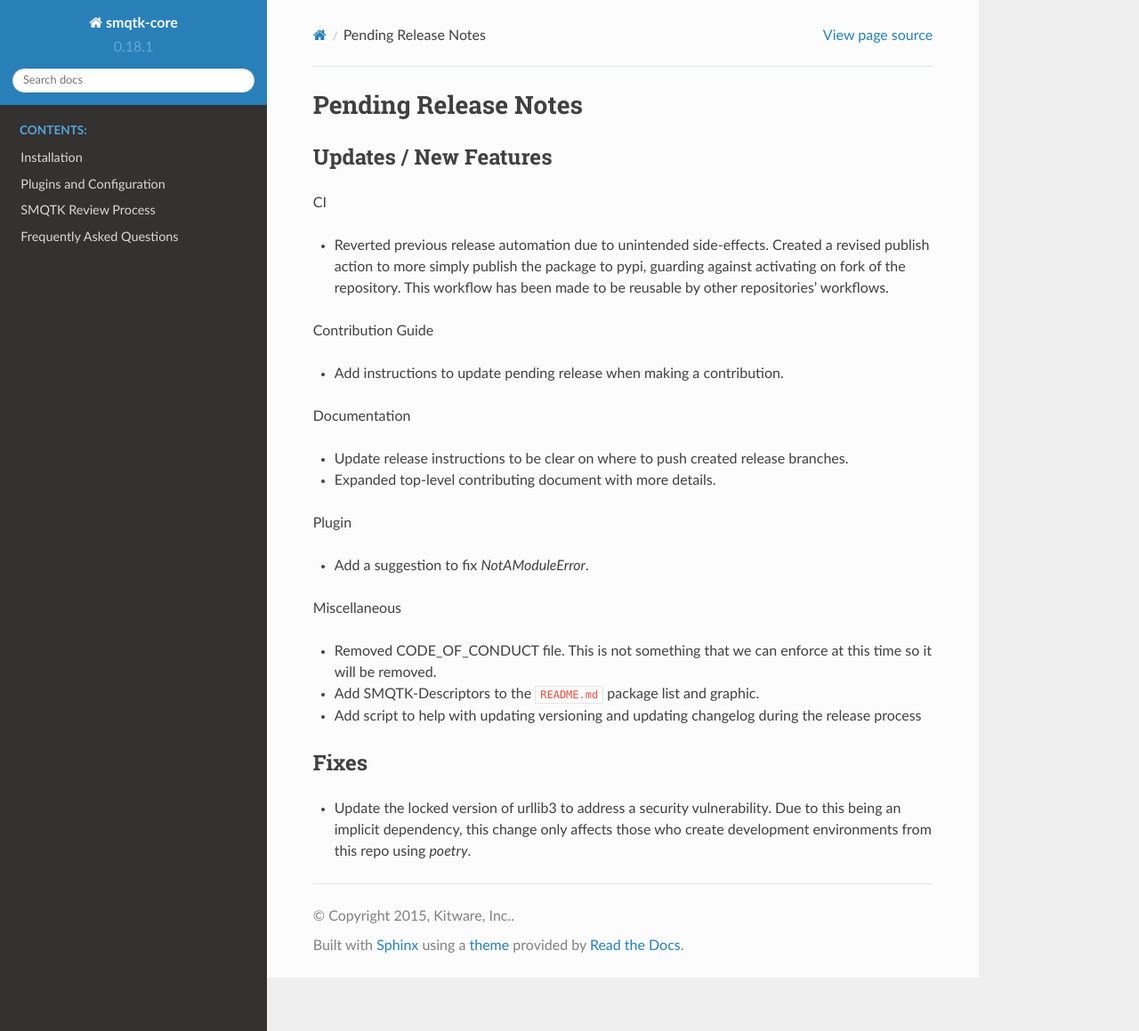
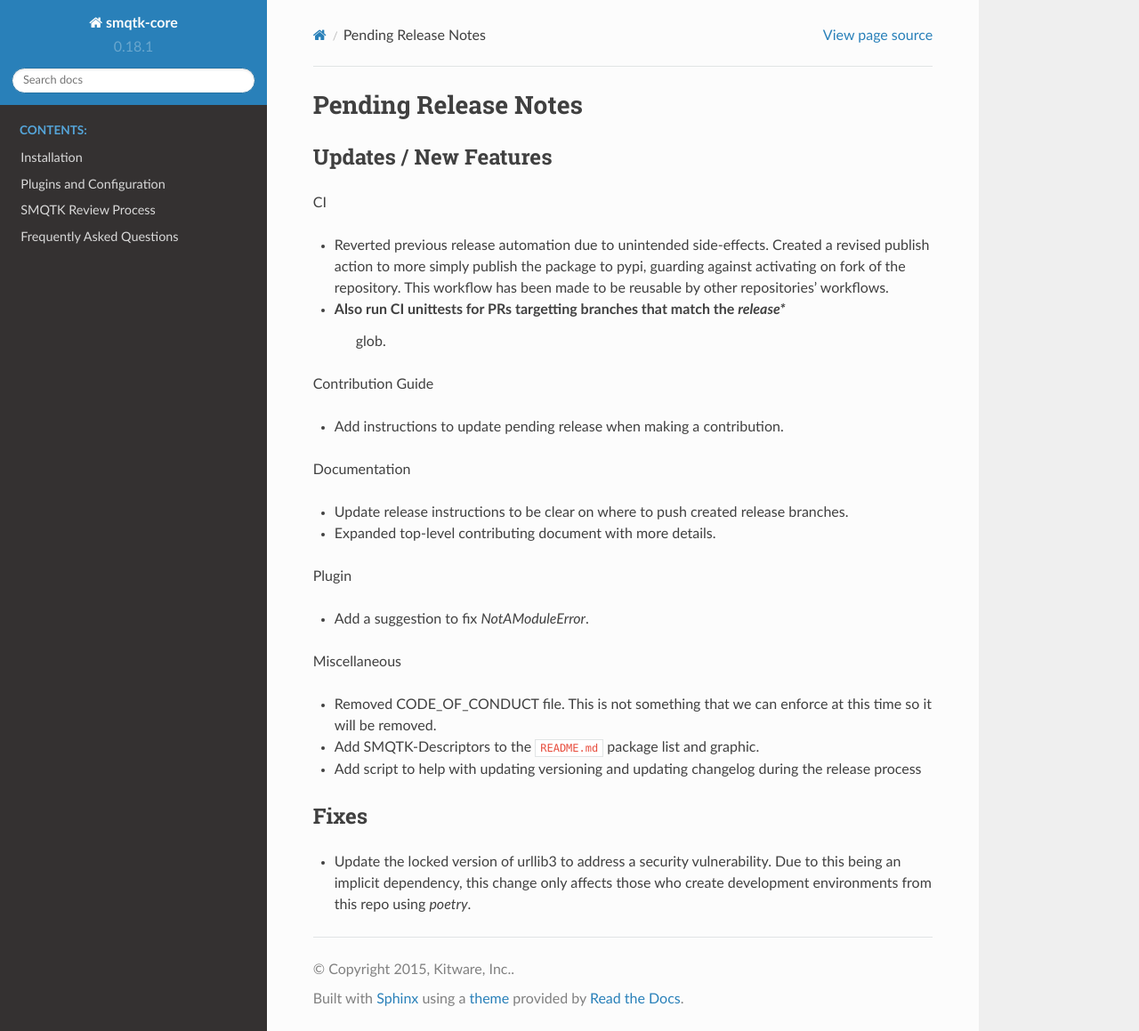
Before and after one commit to Kitware/SMQTK-Core, a Sphinx documentation site: the page built from docs/release_notes/pending_release.rst, in a window 1280 px wide and 1159 px high. Shown: the whole window at 89% size. Built offline with Sphinx 7.4.7 and the Read the Docs theme 2.0.0, drawn with Linux system fonts in a browser that asks for light colours; pages that are not in the unit, such as notebooks, are missing from menus; the version number is read from the project's files by our own code.

Commit message:
Also run CI unittest against PRs targetting release* branches

```diff
--- a/docs/release_notes/pending_release.rst
+++ b/docs/release_notes/pending_release.rst
@@ -10,6 +10,9 @@ CI
   Created a revised publish action to more simply publish the package to pypi,
   guarding against activating on fork of the repository.
   This workflow has been made to be reusable by other repositories' workflows.
+
+* Also run CI unittests for PRs targetting branches that match the `release*`
+    glob.
 
 Contribution Guide
 
```
Also changed, not shown: 1 other file.
